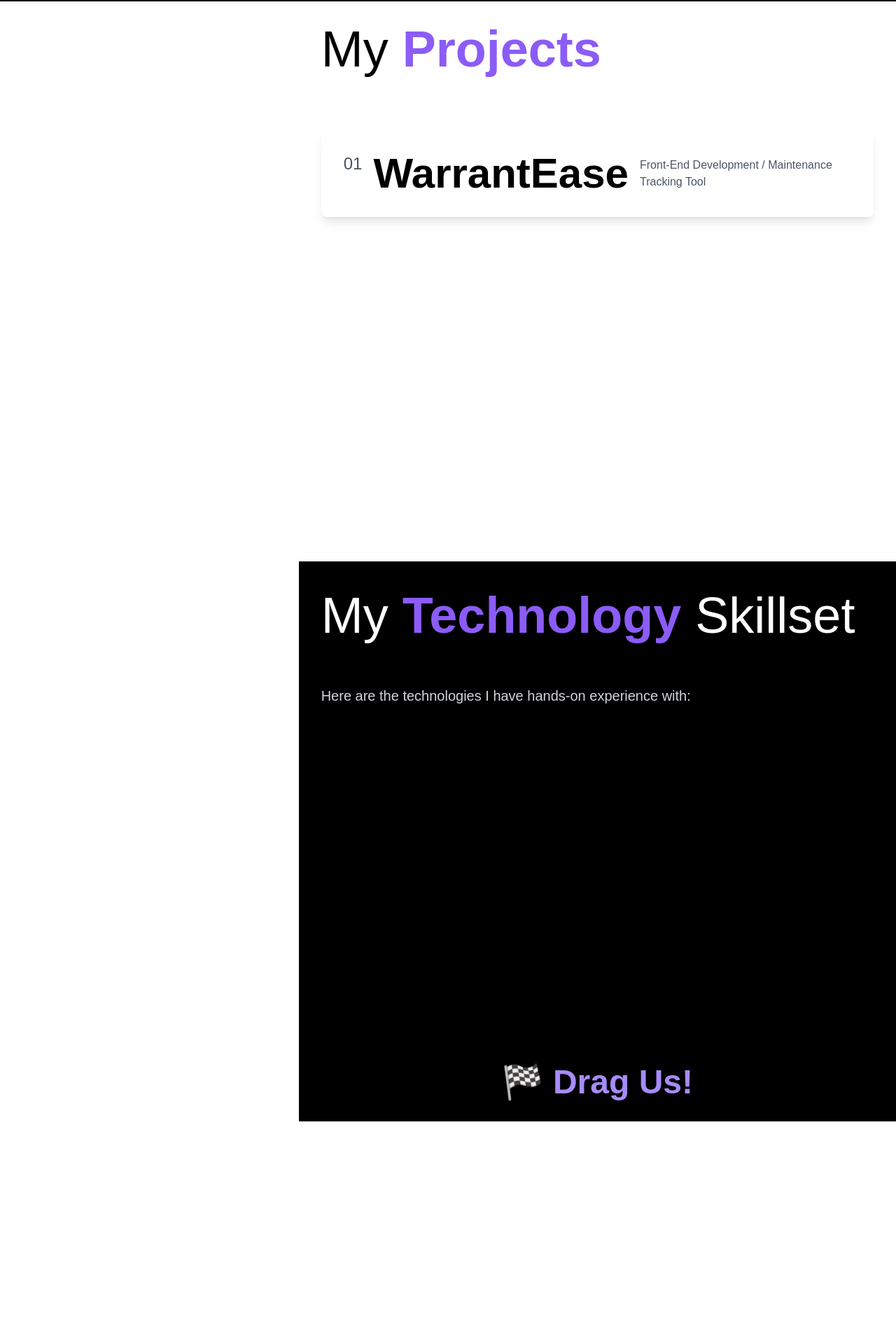
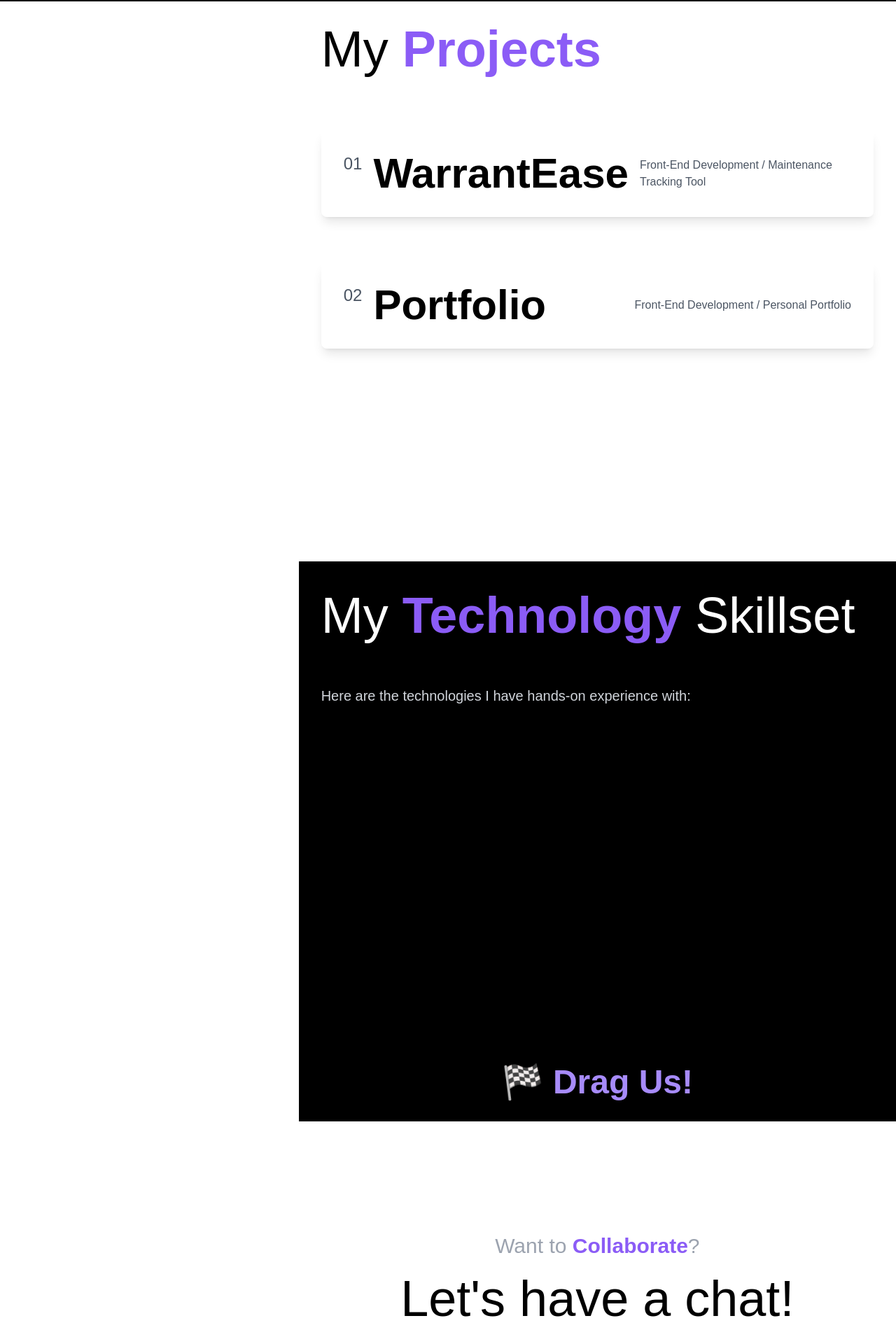
Before and after one commit to mr-ritesh-giri/Portfolio-V.2-, a React (Vite) app: page / in a window 1280 px wide. Shown: the part 798-2718 px from the top of the page at 70% size. Before the commit the page ends 2400 px from the top, so only its background shows below. Built offline with nearby package versions, Linux system fonts and the light colour scheme.

Commit message:
About is done

```diff
--- a/src/App.jsx
+++ b/src/App.jsx
@@ -5,6 +5,7 @@ import Iphone from "./components/PortfolioContent/Iphone";
 import HeroPortfolio from "./components/Pages/HeroPortfolio";
 import Projects from "./components/PortfolioContent/Projects";
 import Technologies from "./components/PortfolioContent/Technologies";
+import About from "./components/PortfolioContent/About";
 
 function App() {
   // useEffect(() => {
@@ -44,6 +45,7 @@ function App() {
         </div>
         <Projects />
         <Technologies />
+        <About />
       </div>
     </div>
   );
--- a/src/components/Pages/HeroPortfolio.jsx
+++ b/src/components/Pages/HeroPortfolio.jsx
@@ -8,9 +8,21 @@ import {
 import "./HeroPortfolio.css";
 
 const socialLinks = [
-  { icon: <FaGithub />, name: "GitHub" },
-  { icon: <FaLinkedin />, name: "LinkedIn" },
-  { icon: <FaTwitter />, name: "Twitter" },
+  {
+    icon: <FaGithub />,
+    name: "GitHub",
+    link: "https://github.com/mr-ritesh-giri",
+  },
+  {
+    icon: <FaLinkedin />,
+    name: "LinkedIn",
+    link: "https://www.linkedin.com/in/ritesh-giri-b8b770242/",
+  },
+  {
+    icon: <FaTwitter />,
+    name: "Twitter",
+    link: "https://x.com/mr_riteshgiri",
+  },
 ];
 
 function HeroPortfolio() {
@@ -37,12 +49,15 @@ function HeroPortfolio() {
 
         {/* Social Media Icons */}
         {socialLinks.map((social, index) => (
-          <span
+          <a
             key={index}
+            href={social.link}
+            target="_blank"
+            rel="noopener noreferrer"
             className="flex items-center justify-center w-12 h-12 text-3xl gap-2 border border-violet-500 rounded-full p-2 text-white hover:text-gray-300 hover:scale-110 cursor-pointer transition duration-300"
           >
             {social.icon}
-          </span>
+          </a>
         ))}
       </div>
     </div>
--- a/src/components/PortfolioContent/About.jsx
+++ b/src/components/PortfolioContent/About.jsx
@@ -0,0 +1,59 @@
+import React from "react";
+import { FaGithub, FaLinkedin, FaTwitter } from "react-icons/fa";
+
+const About = () => {
+  const socialLinks = [
+    {
+      icon: <FaGithub />,
+      name: "GitHub",
+      link: "https://github.com/mr-ritesh-giri",
+    },
+    {
+      icon: <FaLinkedin />,
+      name: "LinkedIn",
+      link: "https://www.linkedin.com/in/ritesh-giri-b8b770242/",
+    },
+    {
+      icon: <FaTwitter />,
+      name: "Twitter",
+      link: "https://x.com/mr_riteshgiri",
+    },
+  ];
+
+  return (
+    <div className="flex flex-col justify-center items-center h-screen w-full bg-white text-black">
+      <h1 className="text-3xl mb-5 text-left text-gray-400 leading-tight">
+        Want to{" "}
+        <span className="text-violet-500 font-semibold">Collaborate</span>?
+      </h1>
+      <h2 className="text-7xl font-medium">Let's have a chat!</h2>
+      <div className="flex m-28">
+        {socialLinks.map((social, index) => (
+          <a
+            key={index}
+            href={social.link}
+            target="_blank"
+            rel="noopener noreferrer"
+            className="flex items-center justify-start w-auto h-12 mr-5 px-3 text-3xl gap-4 border border-gray-500 rounded-full p-2 text-black hover:scale-110 hover:border-violet-700 cursor-pointer transition duration-300"
+          >
+            <span className="flex items-center justify-center w-8 h-8 text-3xl">
+              {social.icon}
+            </span>
+            <span className="text-lg font-semibold">{social.name}</span>
+          </a>
+        ))}
+      </div>
+      <div className="text-center text-gray-500 max-w-[500px]">
+        <p className="mb-2">
+          © Ben Böckmann 2024. All rights reserved. Location: Germany
+        </p>
+        <p>
+          This site showcases my personal projects and professional work.
+          Content may not be used without permission.
+        </p>
+      </div>
+    </div>
+  );
+};
+
+export default About;
--- a/src/components/PortfolioContent/Projects.jsx
+++ b/src/components/PortfolioContent/Projects.jsx
@@ -2,16 +2,30 @@ import React, { useState, useRef, useCallback } from "react";
 import { gsap } from "gsap";
 
 const Projects = () => {
-  const [isHover, setIsHover] = useState(false);
-  const imageRef = useRef(null);
+  const [hoverIndex, setHoverIndex] = useState(null);
+  const imageRefs = useRef([]);
 
-  const handleMouseMove = useCallback((e) => {
+  const projects = [
+    {
+      id: 1,
+      title: "WarrantEase",
+      description: "Front-End Development / Maintenance Tracking Tool",
+      image: "/public/Project/WarrantEase.png",
+    },
+    {
+      id: 2,
+      title: "Portfolio",
+      description: "Front-End Development / Personal Portfolio",
+      image: "/public/Project/Portfolio.png",
+    },
+  ];
+
+  const handleMouseMove = useCallback((e, index) => {
     const bounds = e.currentTarget.getBoundingClientRect();
-
     const x = e.clientX - bounds.left;
     const y = e.clientY - bounds.top;
 
-    gsap.to(imageRef.current, {
+    gsap.to(imageRefs.current[index], {
       x: x - 0,
       y: y - 260,
       duration: 1.8,
@@ -24,28 +38,31 @@ const Projects = () => {
       <h1 className="text-7xl mb-20">
         My <span className="text-violet-500 font-semibold">Projects</span>
       </h1>
-      <div className="relative">
+
+      {projects.map((project, index) => (
+        <div className="relative mb-16" key={project.id}>
           <div
-          className="flex flex-col sm:flex-row bg-white text-black border-b-1 border-gray-500 p-8 rounded-lg shadow-lg mb-8"
-          onMouseEnter={() => setIsHover(true)}
-          onMouseLeave={() => setIsHover(false)}
-          onMouseMove={handleMouseMove}
+            className="flex flex-col sm:flex-row border-b-1 border-gray-500 p-8 rounded-lg shadow-lg mb-8"
+            onMouseEnter={() => setHoverIndex(index)}
+            onMouseLeave={() => setHoverIndex(null)}
+            onMouseMove={(e) => handleMouseMove(e, index)}
           >
             <div className="text-2xl text-gray-600 font-medium sm:mr-4 mb-4 sm:mb-0">
-            01
+              {String(project.id).padStart(2, "0")}
             </div>
             <div className="flex flex-col sm:flex-row justify-between items-center w-full">
               <div className="text-6xl font-semibold mb-2 sm:mb-0">
-              WarrantEase
+                {project.title}
               </div>
               <div className="text-base text-gray-600 sm:ml-4">
-              Front-End Development / Maintenance Tracking Tool
+                {project.description}
               </div>
             </div>
           </div>
-        {isHover ? (
+
+          {hoverIndex === index && (
             <div
-            ref={imageRef}
+              ref={(el) => (imageRefs.current[index] = el)}
               className="absolute pointer-events-none"
               style={{
                 width: "18rem",
@@ -54,13 +71,14 @@ const Projects = () => {
               }}
             >
               <img
-              src="/public/App/WarrantEase.png"
-              alt="WarrantEase"
+                src={project.image}
+                alt={project.title}
                 className="w-full h-full rounded-lg shadow-lg"
               />
             </div>
-        ) : null}
+          )}
         </div>
+      ))}
     </div>
   );
 };
--- a/src/components/PortfolioContent/Technologies.jsx
+++ b/src/components/PortfolioContent/Technologies.jsx
@@ -1,16 +1,23 @@
-import React, { useEffect } from "react";
+import React, { useEffect, useState } from "react";
 import { gsap } from "gsap";
 import { Draggable } from "gsap/Draggable";
 
 gsap.registerPlugin(Draggable);
 
 const Technologies = () => {
+  const [isRendered, setIsRendered] = useState(false);
+
   useEffect(() => {
-    Draggable.create(".draggable", {
-      bounds: window,
-      inertia: true,
-    });
-  }, []);
+    setIsRendered(true);
+    console.log(isRendered);
+
+    if (isRendered) {
+      Draggable.create(".draggable", {
+        bounds: window,
+        inertia: true,
+      });
+    }
+  }, [isRendered]);
 
   return (
     <div className="h-screen w-full bg-black p-8 flex flex-col">
@@ -65,6 +72,11 @@ const Technologies = () => {
               name: "Locomotive JS",
               description: "Scroll",
             },
+            {
+              img: "/public/Tech/Git.svg",
+              name: "Git",
+              description: "Version",
+            },
           ].map((tech, index) => (
             <div
               key={index}
```
Also changed, not shown: public/Project/Portfolio.png (added), public/Project/WarrantEase.png (renamed from public/App/WarrantEase.png). Lines whose indentation alone changed are shown as unchanged.
